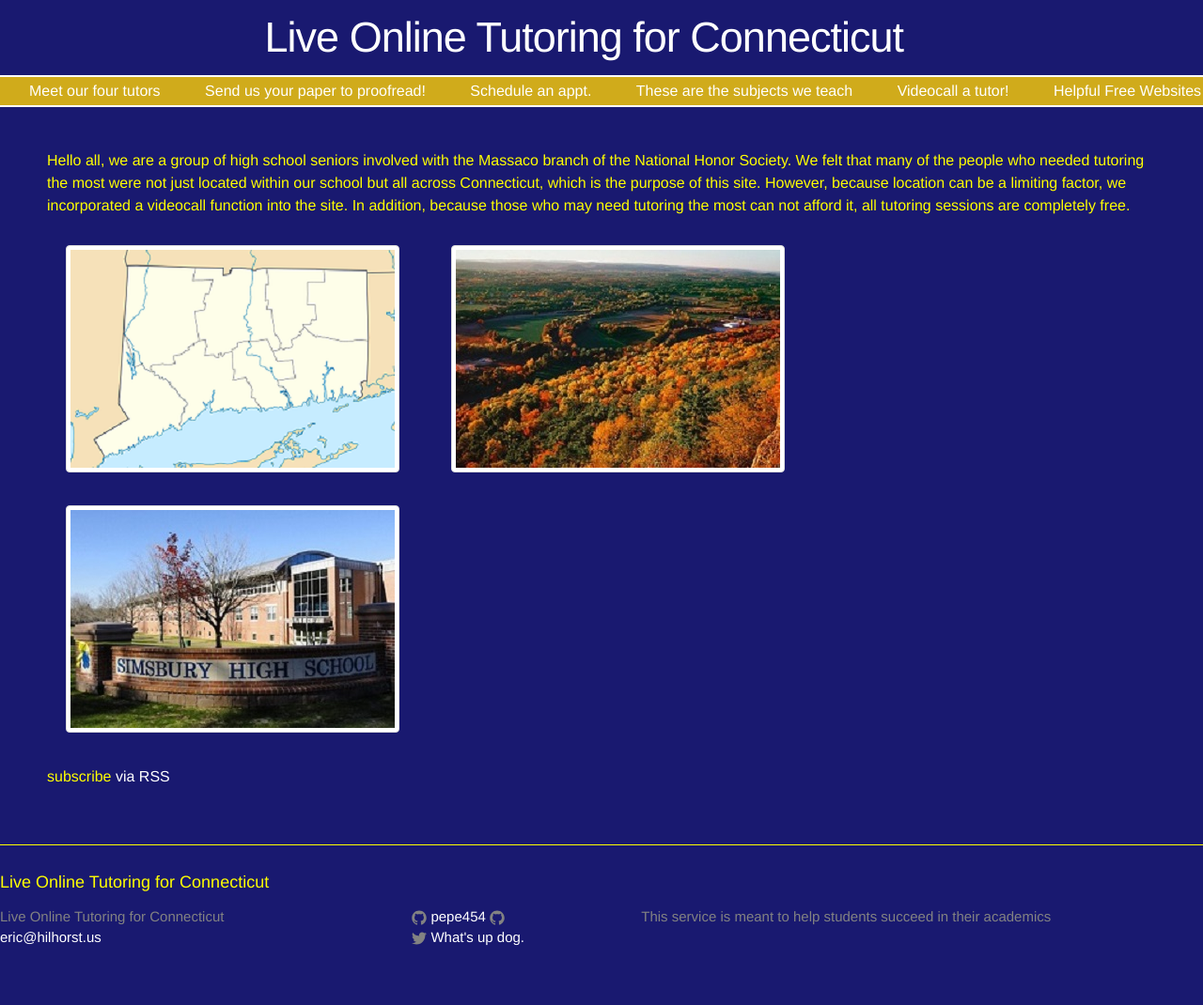
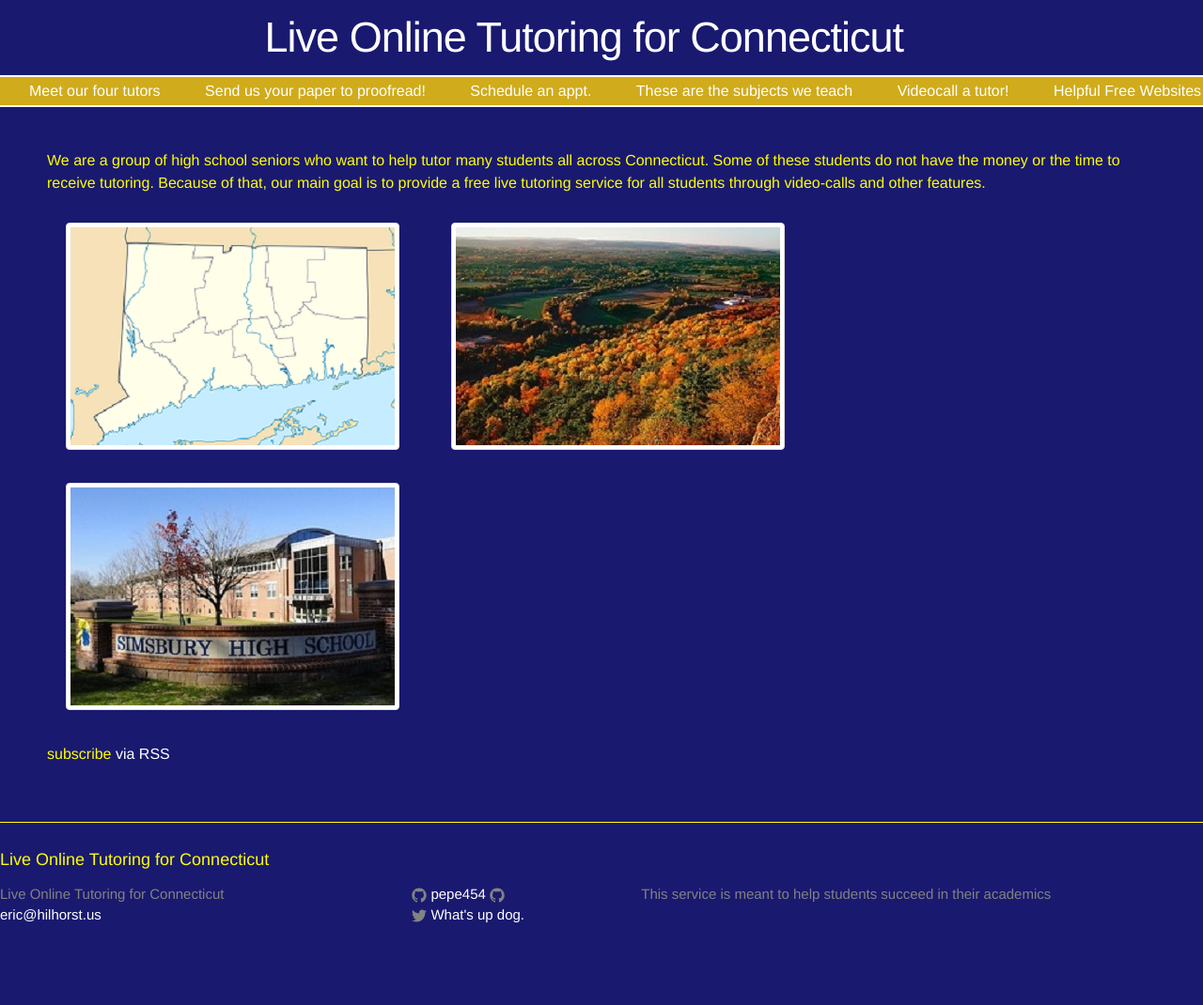
Before and after one commit to pepe454/pepe454.github.io, a Jekyll site: the page built from index.html, in a window 1280 px wide. Shown: the whole page at 94% size. Built offline with Jekyll 4.4.1, drawn with Linux system fonts in a browser that asks for light colours; the list of posts is cut into pages by our own code; after the commit the page ends 1046 px from its top, so only the background shows below that.

Commit message:
Update index.html

```diff
--- a/index.html
+++ b/index.html
@@ -25,10 +25,9 @@ layout: default
   -->
   <ul class= "post-list">
     <li>
-        <p> Hello all, we are a group of high school  seniors involved with the Massaco branch of the National Honor Society.
-         We felt that many of the people who needed tutoring the most were not just located within our school but all across Connecticut,
-         which is the purpose of this site. However, because location can be a limiting factor, we incorporated a videocall function
-         into the site. In addition, because those who may need tutoring the most can not afford it, all tutoring sessions are completely free.
+        <p> We are a group of high school seniors who want to help tutor many students all across Connecticut. Some of these
+        students do not have the money or the time to receive tutoring. Because of that, our main goal is to provide a free
+        live tutoring service for all students through video-calls and other features.
         </p>
     </li>
   </ul>
```
